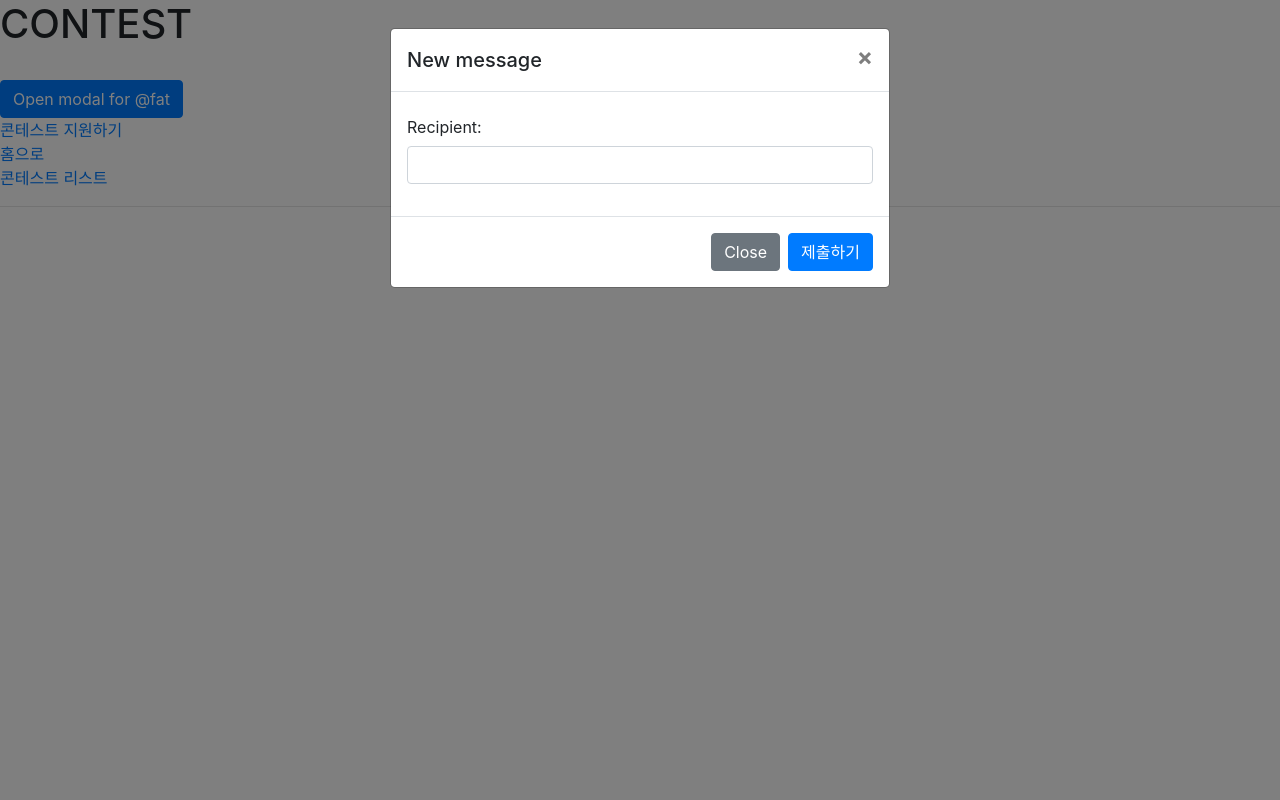
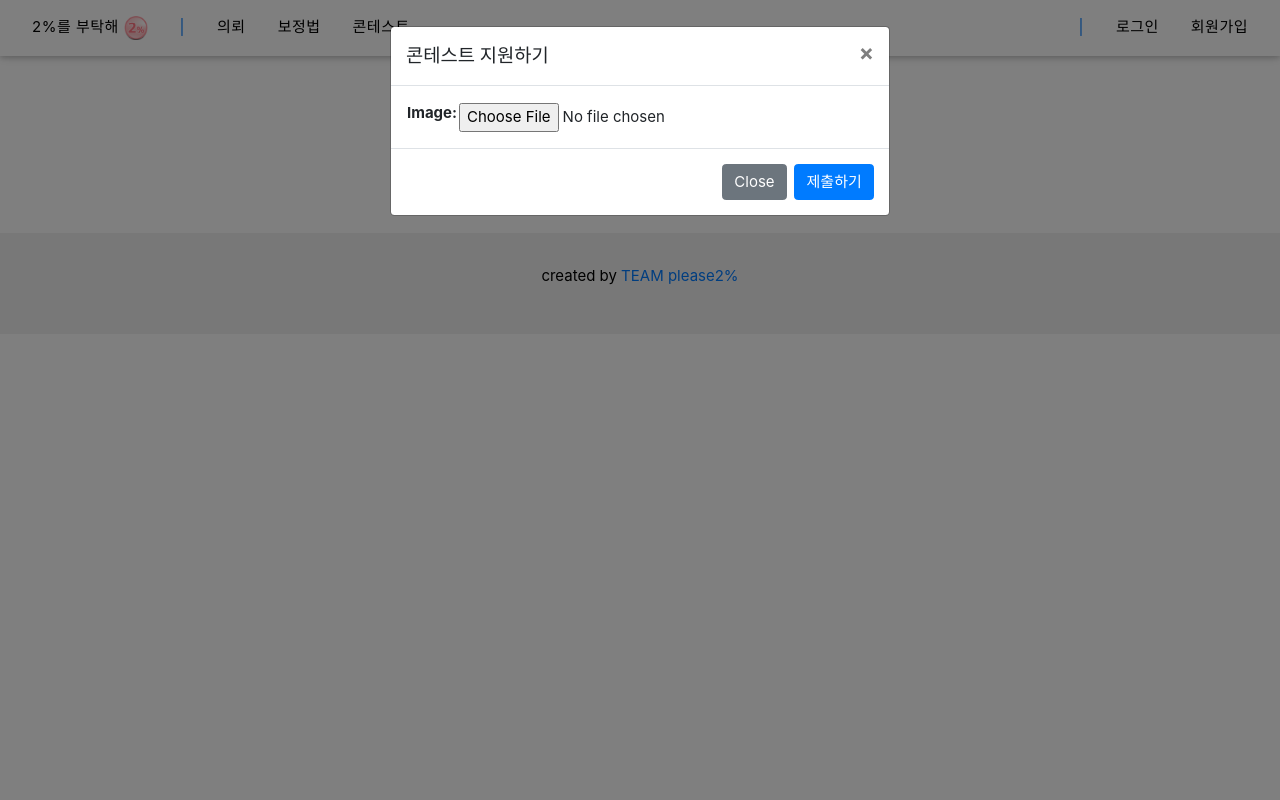
Before and after one commit to seojeongyeon/2percent, a Django app: page /contest/ in a window 1280 px wide, after a click on "콘테스트 지원하기". Run offline with Django 3.2, Linux system fonts and the light colour scheme; data that the repository does not hold is empty; some libraries are stand-ins or nearby versions.

Commit message:
contest,contest way design

```diff
--- a/two/templates/base.html
+++ b/two/templates/base.html
@@ -3,7 +3,9 @@
     <head>
         <meta charset="UTF-8">
         <meta name="viewport" content="width=device-width, initial-scale=1">
-        <link rel="stylesheet" href="static/main/css/home.css">
+        <!-- <link rel="stylesheet" href="/static/main/css/home.css"> -->
+
+        <link rel="stylesheet" href="https://www.w3schools.com/w3css/4/w3.css">
 
         <link href="https://fonts.googleapis.com/css2?family=Noto+Serif+KR:wght@200;300;400;700&display=swap" rel="stylesheet">
         <style>
@@ -27,12 +29,12 @@
         <!-- Navbar (sit on top) -->
         <div class="w3-top">
           <div class="w3-bar w3-white w3-padding w3-card" style="letter-spacing:0.5px;">
-            <a href="{% url 'home' %}" class="w3-bar-item w3-button">2%를 부탁해 <img src="static/main/images/logo.png" width="24px;" height="auto"></a>
+            <a href="{% url 'home' %}" class="w3-bar-item w3-button">2%를 부탁해 <img src="/static/main/images/logo.png" width="24px;" height="auto"></a>
             <div class="w3-center2" style="text-align:center;">
                 <a class="w3-bar-item">  |   </a>
                 <a href="{% url 'mission' %}" class="w3-bar-item w3-button">의뢰</a>
                 <a href="{% url 'photoshop' %}" class="w3-bar-item w3-button">보정법</a>
-                <a href="{% url 'contest' %}" class="w3-bar-item w3-button">콘테스트</a>
+                <a href="{% url 'contestway' %}" class="w3-bar-item w3-button">콘테스트</a>
             </div>
 
             <div class="w3-right w3-hide-small">
--- a/two/templates/contest.html
+++ b/two/templates/contest.html
@@ -37,45 +37,74 @@
 </html> -->
 
 <!-- 콘테스트 -->
-<h1>CONTEST</h1>
-<br>
 
-<button type="button" class="btn btn-primary" data-toggle="modal" data-target="#exampleModal" data-whatever="@fat">Open modal for @fat</button>
+{% extends 'base.html' %}
+
+{% block title %}
+<title>CONTEST</title>
+
+{% endblock %}
+
+{% block content %}
+<br><br><br>
 
 
+<div class="w3-opacity">
+    <span class="w3-button w3-xxlarge w3-white w3-right" onclick="w3_open()"><i class="fa fa-bars"></i></span>
+    <div class="w3-clear"></div>
+    <header class="w3-center w3-margin-bottom">
+      <h1><b>CONTEST</b></h1>
+      <p>
+          <button type="button" class="btn btn-outline-primary" data-toggle="modal" data-target="#exampleModal">
+        콘테스트 지원하기
+        </button>
+    </p>
+
+    </header>
+    </div>
+
+
+
+<!-- Button trigger modal -->
+
+
+  <!-- Modal -->
   <div class="modal fade" id="exampleModal" tabindex="-1" aria-labelledby="exampleModalLabel" aria-hidden="true">
     <div class="modal-dialog">
       <div class="modal-content">
         <div class="modal-header">
-        <h5 class="modal-title" id="exampleModalLabel">New message</h5>
+          <h5 class="modal-title" id="exampleModalLabel">콘테스트 지원하기</h5>
           <button type="button" class="close" data-dismiss="modal" aria-label="Close">
             <span aria-hidden="true">&times;</span>
           </button>
         </div>
         <div class="modal-body">
-        <form>
-          <div class="form-group">
-            <label for="recipient-name" class="col-form-label">Recipient:</label>
-            <input type="text" class="form-control" id="recipient-name">
-          </div>
+            <form method ='POST' action ='' enctype="multipart/form-data">
+                {% csrf_token %}
+                <table>
+                    {{form.as_table}}
 
-        </form>
+                </table>
+
+
                 </div>
                 <div class="modal-footer">
                     <button type="button" class="btn btn-secondary" data-dismiss="modal">Close</button>
                     <button type="submit" class="btn btn-primary">제출하기</button>
                 </div>
+            </form>
       </div>
     </div>
   </div>
-<br>
-<a href="{% url 'contestwrite'%}">콘테스트 지원하기</a>
+
+
+
 
 <br>
-<a href="{% url 'home' %}">홈으로</a>
+
+
 <br>
-<a href="{% url 'contestway' %}">콘테스트 리스트</a>
-<hr>
+
 
 <!DOCTYPE html>
 
@@ -92,9 +121,7 @@
         {% for contest in best_contests %}
         <div class="box">
             <img src="{{ contest.image.url }}">
-          <span>
 
-            </span>
         </div>
         {% endfor %}
 
@@ -106,32 +133,25 @@
 
 
 {% for contest in contests.all %}
-<div class="card" style="width: 18rem;">
-    <img src="{{ contest.image.url }}" class="card-img-top" alt="...">
-    <div class="card-footer">
-      <p class="card-text"></p>
+
+
         <form action="{% url 'contestlike' contest.id %}" method="get">
             {% if user in contest.contest_like.all %}
-            <button type="submit" class="btn btn-primary">
-                좋아요 취소 <span class="badge badge-light">{{ contest.contest_like.count }}</span>
+            <button type="submit" class="btn btn-outline-primary" >
+                <img src="{{ contest.image.url }}" alt="..." style="padding:6px 6px 6px 6px;"> <span class="badge badge-light">{{ contest.contest_like.count }}</span>
               </button>
 
             {% else %}
-            <button type="submit" class="btn btn-outline-primary">
-                좋아요 <span class="badge badge-light">{{ contest.contest_like.count }}</span>
+            <button type="submit" class="btn btn-outline-secondary">
+                <img src="{{ contest.image.url }}" alt="..." style="padding:6px 6px 6px 6px;"> <span class="badge badge-light">{{ contest.contest_like.count }}</span>
               </button>
 
+            {% endif %}
+        </form>
+  <br>
 
+{% endfor %}
 
-            {% endif %}
-
-            </p>
-        </form>
-      </a>
-    </div>
-  </div>
-  <br>
-{% endfor %}
 
 
 
@@ -140,3 +160,5 @@
 <script src="https://code.jquery.com/jquery-3.5.1.slim.min.js" integrity="sha384-DfXdz2htPH0lsSSs5nCTpuj/zy4C+OGpamoFVy38MVBnE+IbbVYUew+OrCXaRkfj" crossorigin="anonymous"></script>
 <script src="https://cdn.jsdelivr.net/npm/popper.js@1.16.1/dist/umd/popper.min.js" integrity="sha384-9/reFTGAW83EW2RDu2S0VKaIzap3H66lZH81PoYlFhbGU+6BZp6G7niu735Sk7lN" crossorigin="anonymous"></script>
 <script src="https://stackpath.bootstrapcdn.com/bootstrap/4.5.1/js/bootstrap.min.js" integrity="sha384-XEerZL0cuoUbHE4nZReLT7nx9gQrQreJekYhJD9WNWhH8nEW+0c5qq7aIo2Wl30J" crossorigin="anonymous"></script>
+
+{% endblock %}
--- a/two/views.py
+++ b/two/views.py
@@ -76,8 +76,16 @@
             best_contests[i].like = best_like
             best_list.append(best_contests[i])
 
+    if request.method == 'POST':
+        form = ContestForm(request.POST,request.FILES)
+        if form.is_valid():
+            form.save()
+            return redirect('contest')
+    else:
+        form = ContestForm()
 
-    return render(request, 'contest.html',{'contests':contests, 'best_contests':best_list, 'contests':best_contests})
+
+    return render(request, 'contest.html',{'contests':contests, 'best_contests':best_list, 'contests':best_contests, 'form':form})
 
 
 def contestway(request):
```
Also changed, not shown: two/templates/contestway.html (+37 -6 lines), account/migrations/0001_initial.py (added), account/migrations/0002_auto_20200805_1630.py (deleted), account/migrations/0002_auto_20200806_1408.py, account/migrations/0003_auto_20200805_1356.py (deleted), two/migrations/0001_initial.py (added). Lines whose indentation alone changed are shown as unchanged.
